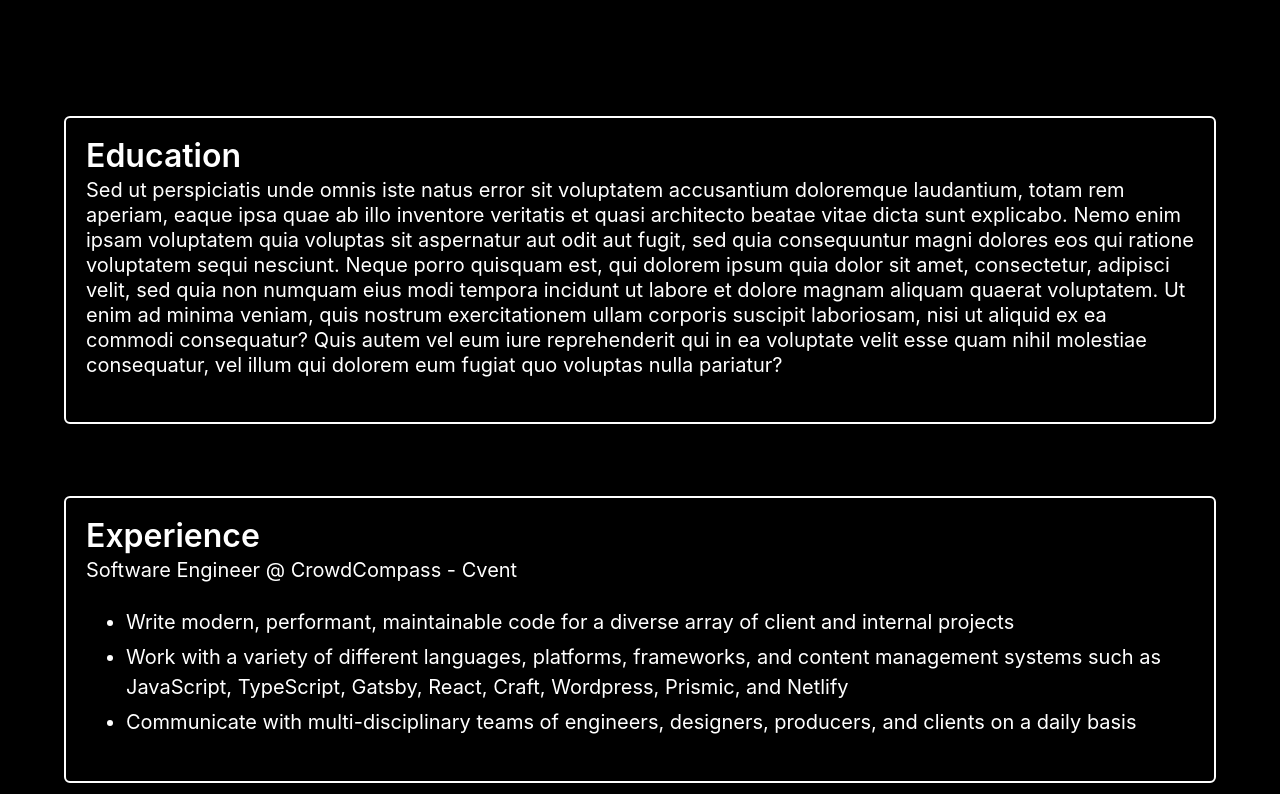
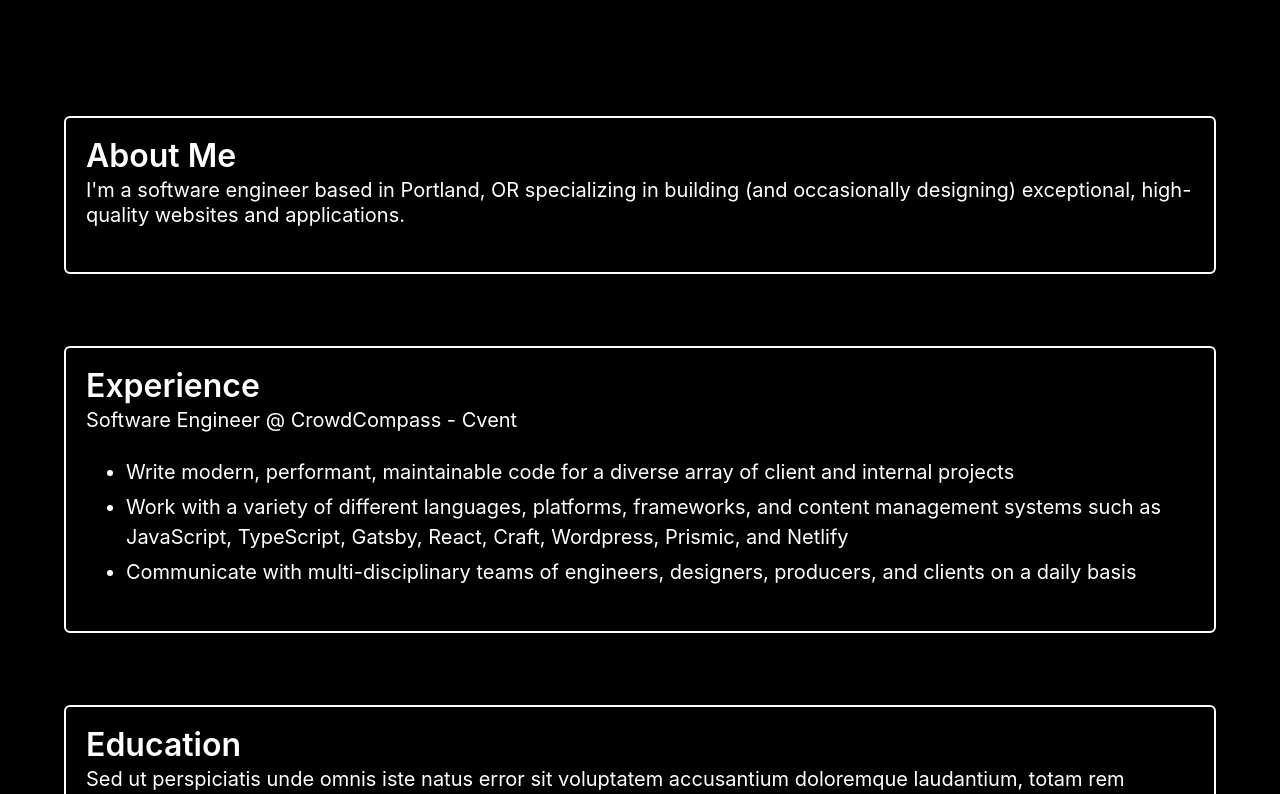
Before and after one commit to ShaneMoyo/portfolio-, a React (Create React App) app: page / in a window 1280 px wide. Shown: the part 860-1654 px from the top of the page. Built offline with nearby package versions, Linux system fonts and the light colour scheme; a small style sheet from the web is missing.

Commit message:
Change the order of sections.

```diff
--- a/src/components/Main.js
+++ b/src/components/Main.js
@@ -17,9 +17,9 @@ export default function Main() {
             <div class="columns">
               <div class="column" >
                 <Projects/>
+                <Section title={about.title} body={about.body}/>
+                <Section title={experience.title} body={experience.body.crowdcompass.title} bullets={experience.body.crowdcompass.body}/>
                 <Section title={education.title} body={education.body}/>
-                <Section title={experience.title} body={experience.body.crowdcompass.title} bullets={experience.body.crowdcompass.body}/>
-                <Section title={about.title} body={about.body}/>
               </div>
             </div>
           </div>
```
